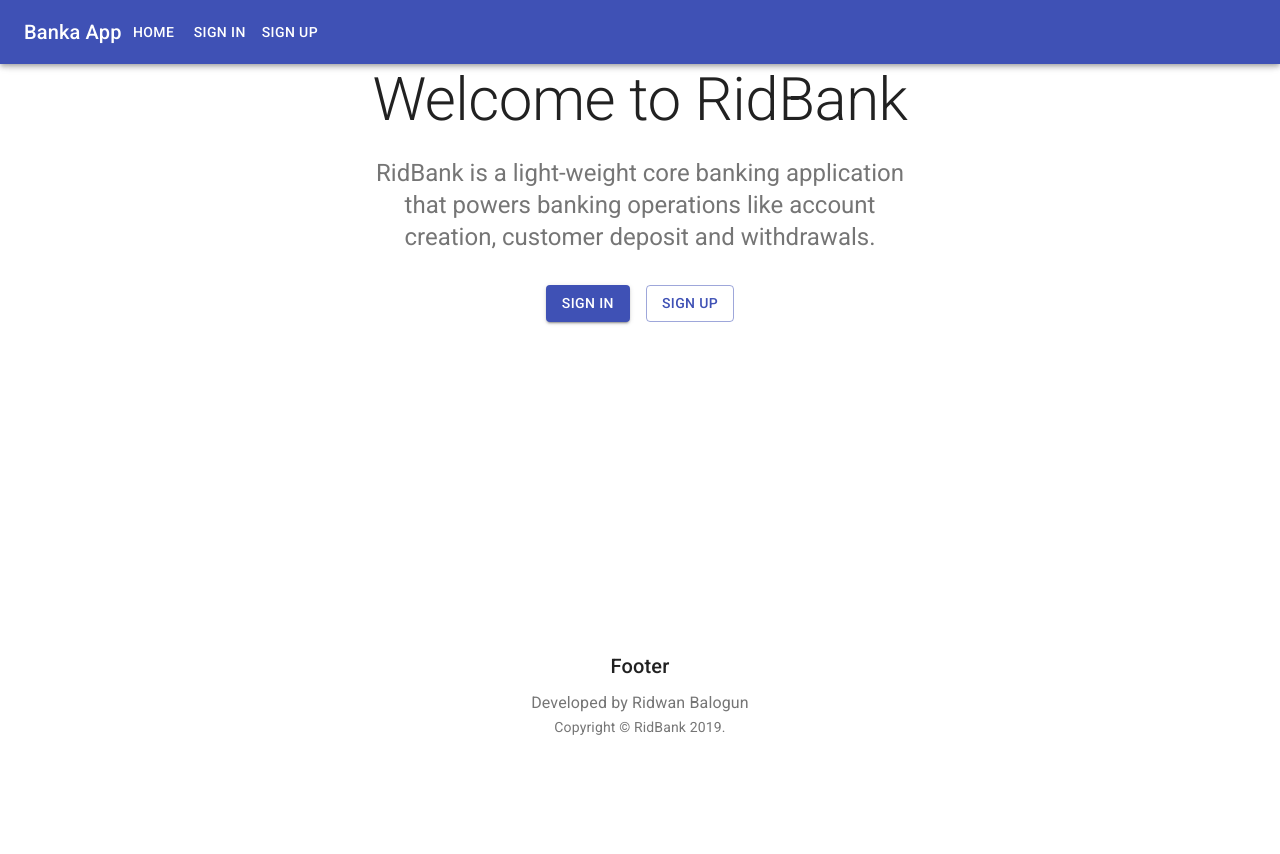
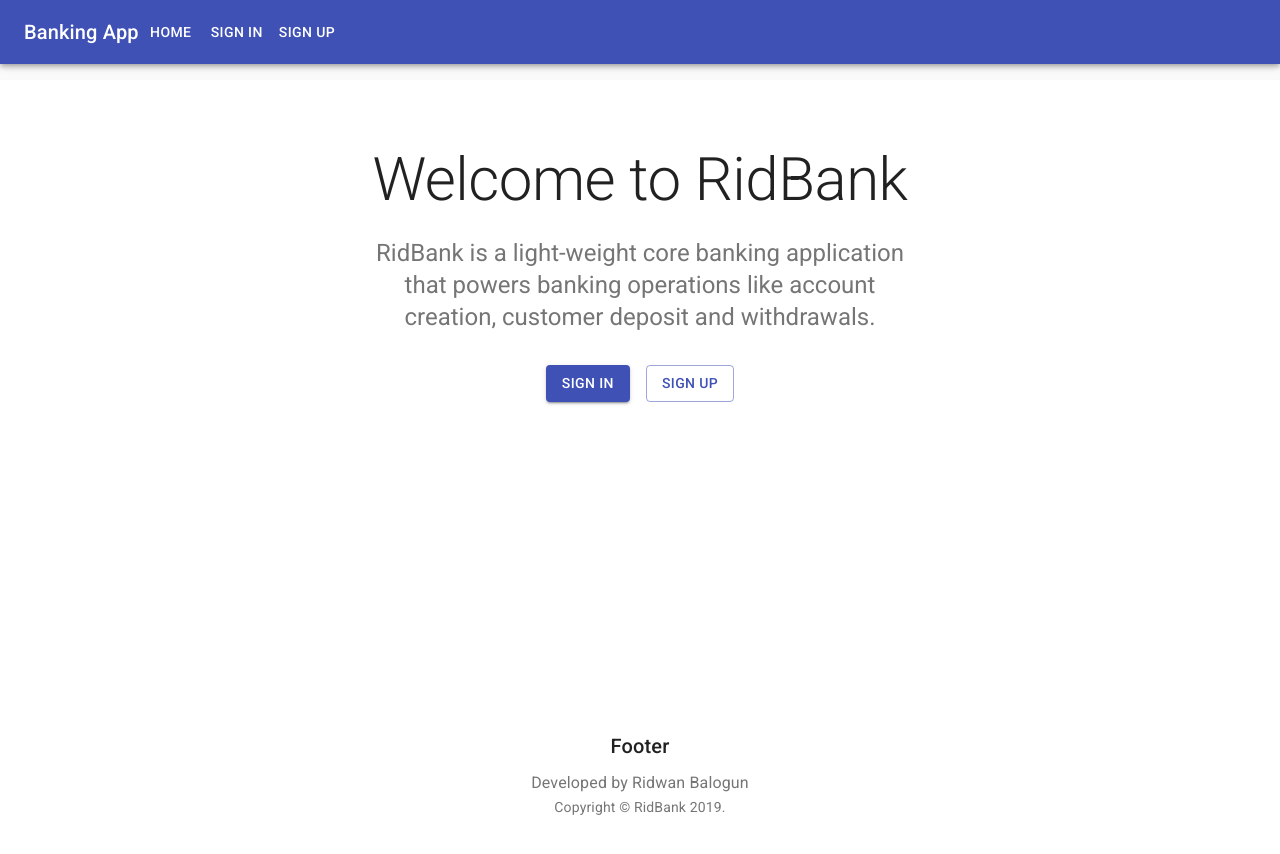
Before and after one commit to ridbay/Banka-React, a React (Create React App) app: page / in a window 1280 px wide. Shown: the top 854 px of the page. Built offline with nearby package versions, Linux system fonts and the light colour scheme.

Commit message:
Working on router

```diff
--- a/src/App.css
+++ b/src/App.css
@@ -5,5 +5,5 @@
 
 .container {
   margin: 80px auto 0 auto;
-  max-width: 1200px;
+  /* max-width: 95vw; */
 }
--- a/src/App.js
+++ b/src/App.js
@@ -19,12 +19,14 @@ function App() {
     <div className='App'>
       <NavBar />
       <Router>
+        <div className='container'>
         <Switch>
           <Route exact path="/signin" component={SignIn} />
           <Route exact path="/signup" component={SignUp} />
           <Route exact path="/" component={HomePage} />
 
         </Switch>
+        </div>
       </Router>
     </div>
         );
--- a/src/components/NavBar.js
+++ b/src/components/NavBar.js
@@ -15,7 +15,7 @@ const NavBar = () => {
           <Toolbar>
 
             <Typography variant="h6" color="inherit" noWrap>
-            <Link color="inherit" href="/" underline='none'>Banka App</Link>
+            <Link color="inherit" href="/" underline='none'>Banking App</Link>
 
             </Typography>
             <Button color='inherit'><Link color="inherit" href="/" underline='none'>Home</Link></Button>
```
